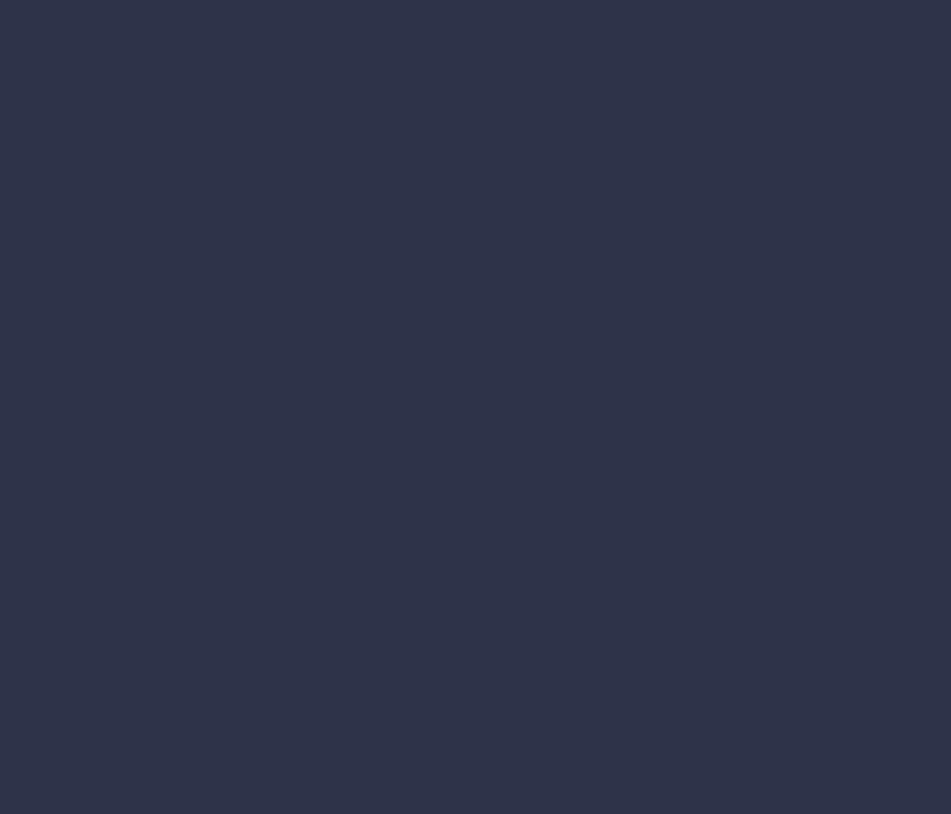
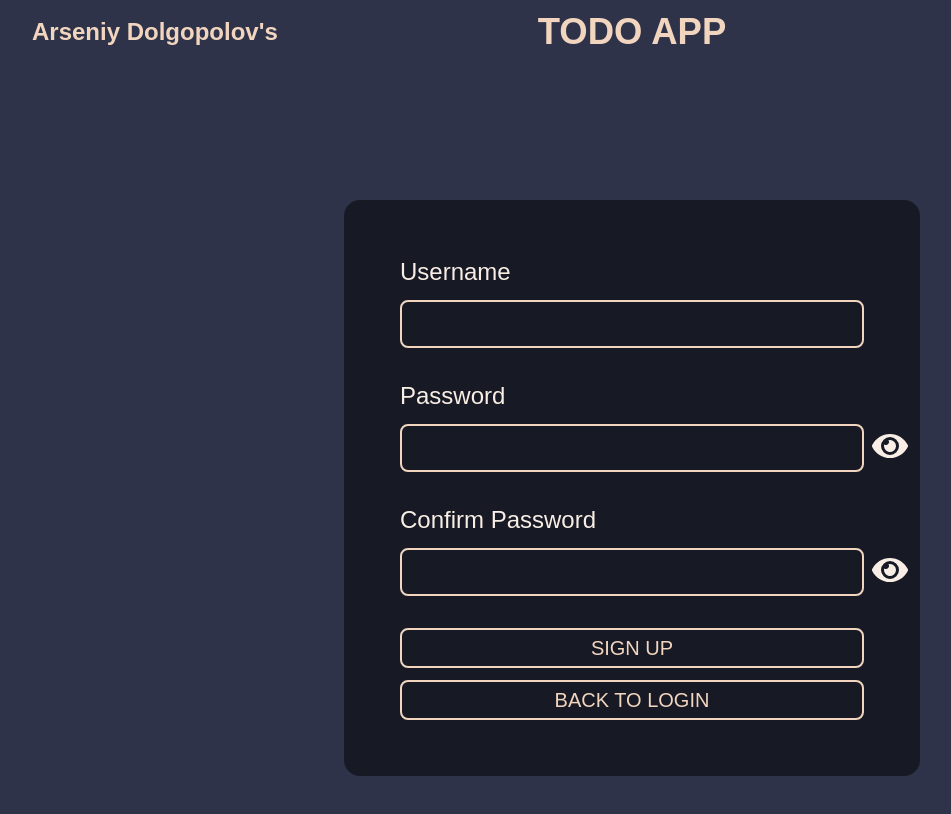
Before and after one commit to DolgopolovArseniy/react-todo-app, a React (Vite) app: page /sign-up in a window 1280 px wide. Before the commit this address had no page. Shown: the top 814 px of the page, without its empty margins (8-959 px from the left). Built offline with nearby package versions, Linux system fonts and the light colour scheme; a web font is replaced by a local one.

Commit message:
install react-hook-form and react-icons libs, implement log in and sign up forms (ui)

```diff
--- a/package.json
+++ b/package.json
@@ -13,7 +13,9 @@
     "@tailwindcss/vite": "^4.1.13",
     "react": "^19.1.1",
     "react-dom": "^19.1.1",
+    "react-hook-form": "^7.63.0",
     "react-hot-toast": "^2.6.0",
+    "react-icons": "^5.5.0",
     "react-router": "^7.8.2",
     "tailwindcss": "^4.1.13"
   },
--- a/src/App.jsx
+++ b/src/App.jsx
@@ -2,15 +2,19 @@ import { BrowserRouter, Routes, Route, Navigate } from "react-router";
 import Header from "./components/Header";
 import About from "./components/About";
 import TodoList from "./components/TodoList";
-import { TodoProvider } from "./context/TodoContext";
+import { TodoProvider } from "./context/todoContext";
 import { Toaster } from "react-hot-toast";
+import Login from "./components/Login";
+import SignUp from "./components/SignUp";
 
 function App() {
   return (
     <BrowserRouter>
       <Routes>
         <Route path="/" element={<Header />}>
-          <Route index element={<Navigate to="/about" />} />
+          <Route index element={<Navigate to="/login" />} />
+          <Route path="login" element={<Login />} />
+          <Route path="sign-up" element={<SignUp />} />
           <Route path="about" element={<About />} />
           <Route
             path="list"
--- a/src/components/Header.jsx
+++ b/src/components/Header.jsx
@@ -1,12 +1,19 @@
-import { Link, Navigate, NavLink, Outlet } from "react-router";
-import FetchDiv from "./FetchDiv";
+import { Link, NavLink, Outlet, useLocation } from "react-router";
 
 function Header() {
+  const location = useLocation();
+  console.log(location);
   return (
     <>
       <header className="relative flex items-center h-16 px-8 text-2xl">
         <h1 className="pl-2 font-bold">Arseniy Dolgopolov's</h1>
 
+        {location.pathname === "/login" || location.pathname === "/sign-up" ? (
+          <h2 className="absolute left-1/2 top-1/2 transform -translate-x-1/2 -translate-y-1/2 uppercase font-bold scale-152">
+            ToDo App
+          </h2>
+        ) : (
+          <>
             <Link
               to="about"
               className="absolute left-1/2 top-1/2 transform -translate-x-1/2 -translate-y-1/2 uppercase font-bold scale-152"
@@ -24,6 +31,8 @@ function Header() {
                 </li>
               </ul>
             </nav>
+          </>
+        )}
       </header>
       <Outlet />
     </>
--- /dev/null
+++ b/src/components/Login.jsx
@@ -0,0 +1,40 @@
+import { useState } from "react";
+import { FaEye, FaEyeSlash } from "react-icons/fa";
+import { Link } from "react-router";
+
+function Login() {
+  const [showPassword, setShowPassword] = useState(false);
+  return (
+    <form className="text-[#f9eee5] bg-[#171a25] max-w-xl min-h-[28rem] max-h-[34rem] mx-auto my-38 p-14 rounded-2xl animate-scaling flex flex-col gap-8">
+      <div>
+        <label htmlFor="login__username" className="text-2xl">
+          Username
+        </label>
+        <input type="text" id="login__username" />
+      </div>
+
+      <div className="relative">
+        <label htmlFor="login__password">Password</label>
+        <input type={showPassword ? "text" : "password"} id="login__password" />
+        {showPassword ? (
+          <FaEyeSlash
+            className="absolute left-118 top-12 text-4xl cursor-pointer"
+            onClick={() => setShowPassword(false)}
+          />
+        ) : (
+          <FaEye
+            className="absolute left-118 top-12 text-4xl cursor-pointer"
+            onClick={() => setShowPassword(true)}
+          />
+        )}
+      </div>
+
+      <div>
+        <button type="submit">Log in</button>
+        <Link to="/sign-up">Sign up</Link>
+      </div>
+    </form>
+  );
+}
+
+export default Login;
--- /dev/null
+++ b/src/components/SignUp.jsx
@@ -0,0 +1,67 @@
+import { useState } from "react";
+import { FaEye, FaEyeSlash } from "react-icons/fa";
+import { useNavigate } from "react-router";
+
+function SignUp() {
+  const [showPassword, setShowPassword] = useState(false);
+  const [showConfirmPassword, setShowConfirmPassword] = useState(false);
+  const navigate = useNavigate();
+
+  return (
+    <form className="text-[#f9eee5] bg-[#171a25] max-w-xl min-h-[28rem] mx-auto my-34 p-14 rounded-2xl animate-scaling flex flex-col gap-8">
+      <div>
+        <label htmlFor="sign-up__username" className="text-2xl">
+          Username
+        </label>
+        <input type="text" id="sign-up__username" />
+      </div>
+
+      <div className="relative">
+        <label htmlFor="sign-up__password">Password</label>
+        <input
+          type={showPassword ? "text" : "password"}
+          id="sign-up__password"
+        />
+        {showPassword ? (
+          <FaEyeSlash
+            className="absolute left-118 top-12 text-4xl cursor-pointer"
+            onClick={() => setShowPassword(false)}
+          />
+        ) : (
+          <FaEye
+            className="absolute left-118 top-12 text-4xl cursor-pointer"
+            onClick={() => setShowPassword(true)}
+          />
+        )}
+      </div>
+
+      <div className="relative">
+        <label htmlFor="sign-up__confirm-password">Confirm Password</label>
+        <input
+          type={showConfirmPassword ? "text" : "password"}
+          id="sign-up__confirm-password"
+        />
+        {showConfirmPassword ? (
+          <FaEyeSlash
+            className="absolute left-118 top-12 text-4xl cursor-pointer"
+            onClick={() => setShowConfirmPassword(false)}
+          />
+        ) : (
+          <FaEye
+            className="absolute left-118 top-12 text-4xl cursor-pointer"
+            onClick={() => setShowConfirmPassword(true)}
+          />
+        )}
+      </div>
+
+      <div>
+        <button type="submit">Sign up</button>
+        <button type="button" onClick={() => navigate(-1)}>
+          Back to login
+        </button>
+      </div>
+    </form>
+  );
+}
+
+export default SignUp;
--- a/src/components/TodoForm.jsx
+++ b/src/components/TodoForm.jsx
@@ -46,9 +46,6 @@ function TodoForm({ isLoading, inputQuery, setInputQuery, editId, setEditId }) {
     >
       <input
         type="text"
-        name=""
-        id=""
-        className="border-2 border-[#f1d5bf] rounded-lg p-2 text-[#f9eee5] text-xl min-w-[24rem]"
         value={inputQuery}
         onChange={(e) => setInputQuery(e.target.value)}
       />
--- a/src/index.css
+++ b/src/index.css
@@ -69,8 +69,29 @@ nav a.active {
   @apply bg-[#f1d5bf] text-[#2e3349] border-[#f1d5bf];
 }
 
+form a {
+  @apply text-xl uppercase cursor-pointer inline-block border-2 border-[#f1d5bf] rounded-lg px-2.5 py-1 hover:bg-[#f1d5bf] hover:text-[#2e3349] duration-150 ease-in-out text-[#f1d5bf] disabled:border-[#aaaaaa] disabled:text-[#aaaaaa] disabled:bg-[#171a25] disabled:cursor-default;
+}
+
 button {
   @apply text-xl uppercase cursor-pointer inline-block border-2 border-[#f1d5bf] rounded-lg px-2.5 py-1 hover:bg-[#f1d5bf] hover:text-[#2e3349] duration-150 ease-in-out text-[#f1d5bf] disabled:border-[#aaaaaa] disabled:text-[#aaaaaa] disabled:bg-[#171a25] disabled:cursor-default;
+}
+
+form button,
+form a {
+  @apply font-medium text-center;
+}
+
+form div {
+  @apply flex flex-col gap-3;
+}
+
+label {
+  @apply text-2xl;
+}
+
+input {
+  @apply border-2 border-[#f1d5bf] rounded-lg p-2 text-[#f9eee5] text-xl min-w-[24rem];
 }
 
 .scrollbar-invisible {
```
Also changed, not shown: 1 other file (tests, documents, lock files or other folders). Lines whose indentation alone changed are shown as unchanged.
